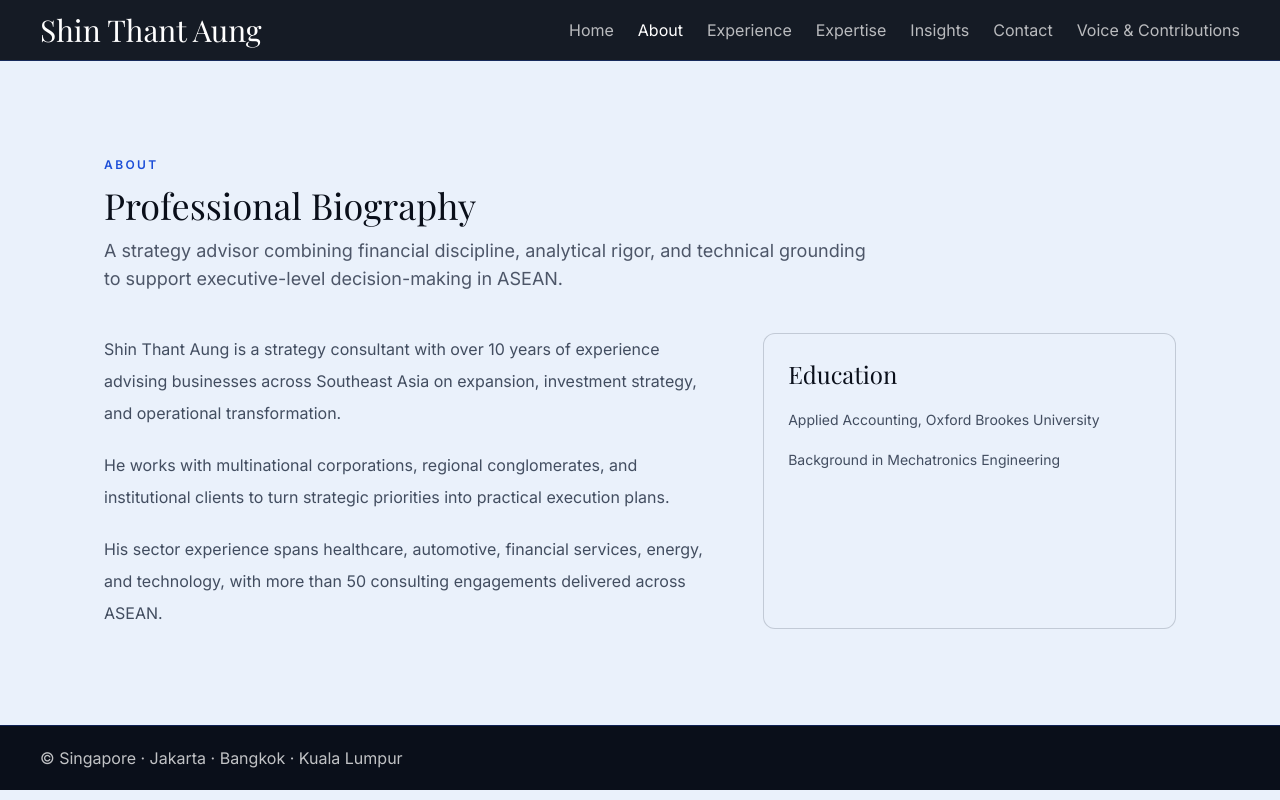
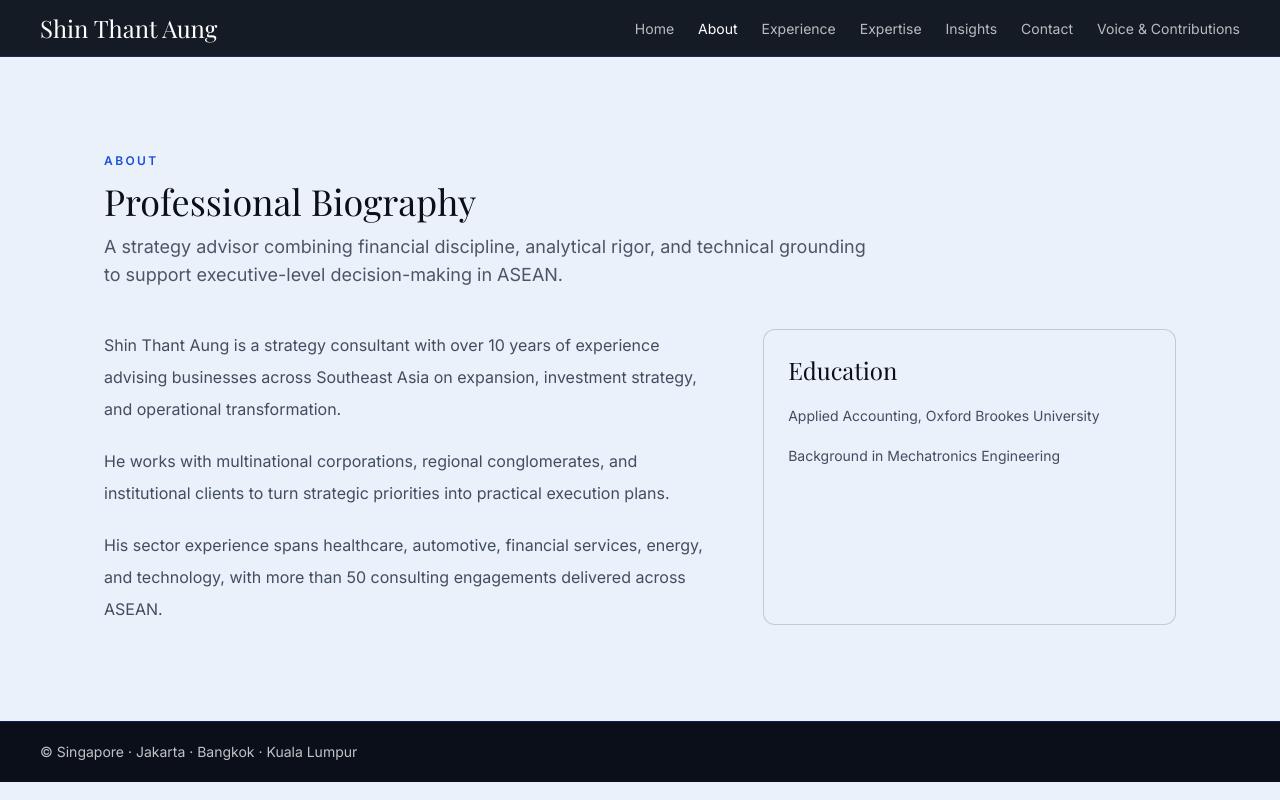
Before and after one commit to macmann/STA-Web, a Next.js app: page /about in a window 1280 px wide. Built offline with nearby package versions, Linux system fonts and the light colour scheme; a web font is replaced by a local one.

Commit message:
Further normalize header and footer text sizes

```diff
--- a/components/Footer.tsx
+++ b/components/Footer.tsx
@@ -1,7 +1,7 @@
 export function Footer() {
   return (
     <footer className="border-t border-accent/30 bg-ink py-5">
-      <div className="mx-auto w-full max-w-7xl px-6 text-base text-white/75 md:px-10">
+      <div className="mx-auto w-full max-w-7xl px-6 text-sm text-white/75 md:px-10">
         <p>© Singapore · Jakarta · Bangkok · Kuala Lumpur</p>
       </div>
     </footer>
--- a/components/Navbar.tsx
+++ b/components/Navbar.tsx
@@ -25,7 +25,7 @@ export function Navbar() {
   return (
     <header className="sticky top-0 z-40 border-b border-accent/30 bg-ink/95 backdrop-blur">
       <div className="mx-auto flex w-full max-w-7xl items-center justify-between px-6 py-3 md:px-10">
-        <Link href="/" className="font-serif text-2xl leading-none text-white md:text-3xl">
+        <Link href="/" className="font-serif text-xl leading-none text-white md:text-2xl">
           {profile.name}
         </Link>
         <nav>
@@ -34,7 +34,7 @@ export function Navbar() {
               const active = pathname === href;
               return (
                 <li key={href}>
-                  <Link href={href} className={`text-base ${active ? "text-white" : "text-white/70 hover:text-white"}`}>
+                  <Link href={href} className={`text-sm ${active ? "text-white" : "text-white/70 hover:text-white"}`}>
                     {label}
                   </Link>
                 </li>
@@ -43,7 +43,7 @@ export function Navbar() {
             <li className="group relative">
               <Link
                 href="/speaking"
-                className={`text-base ${pathname.startsWith("/speaking") ? "text-white" : "text-white/70 hover:text-white"}`}
+                className={`text-sm ${pathname.startsWith("/speaking") ? "text-white" : "text-white/70 hover:text-white"}`}
               >
                 Voice & Contributions
               </Link>
```
